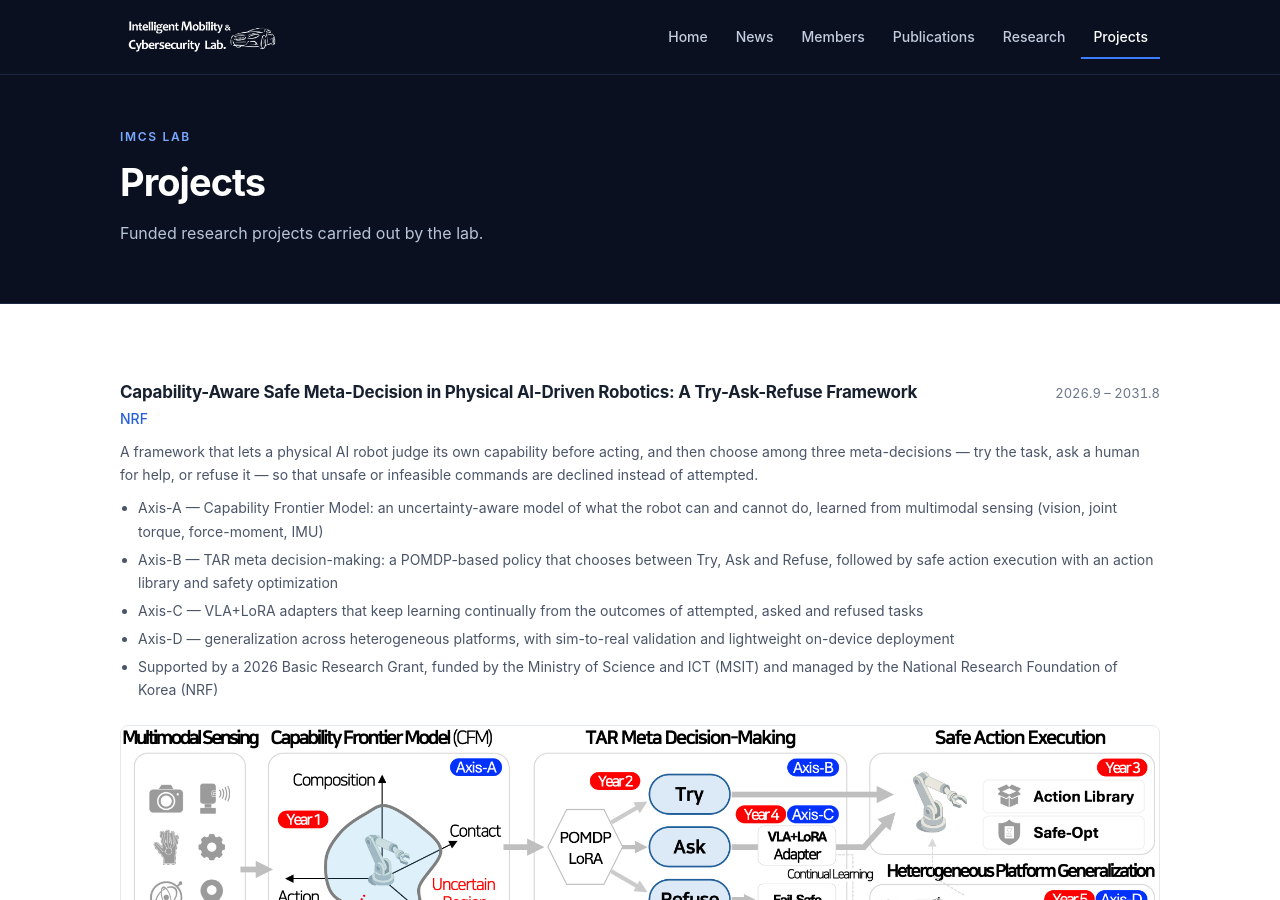
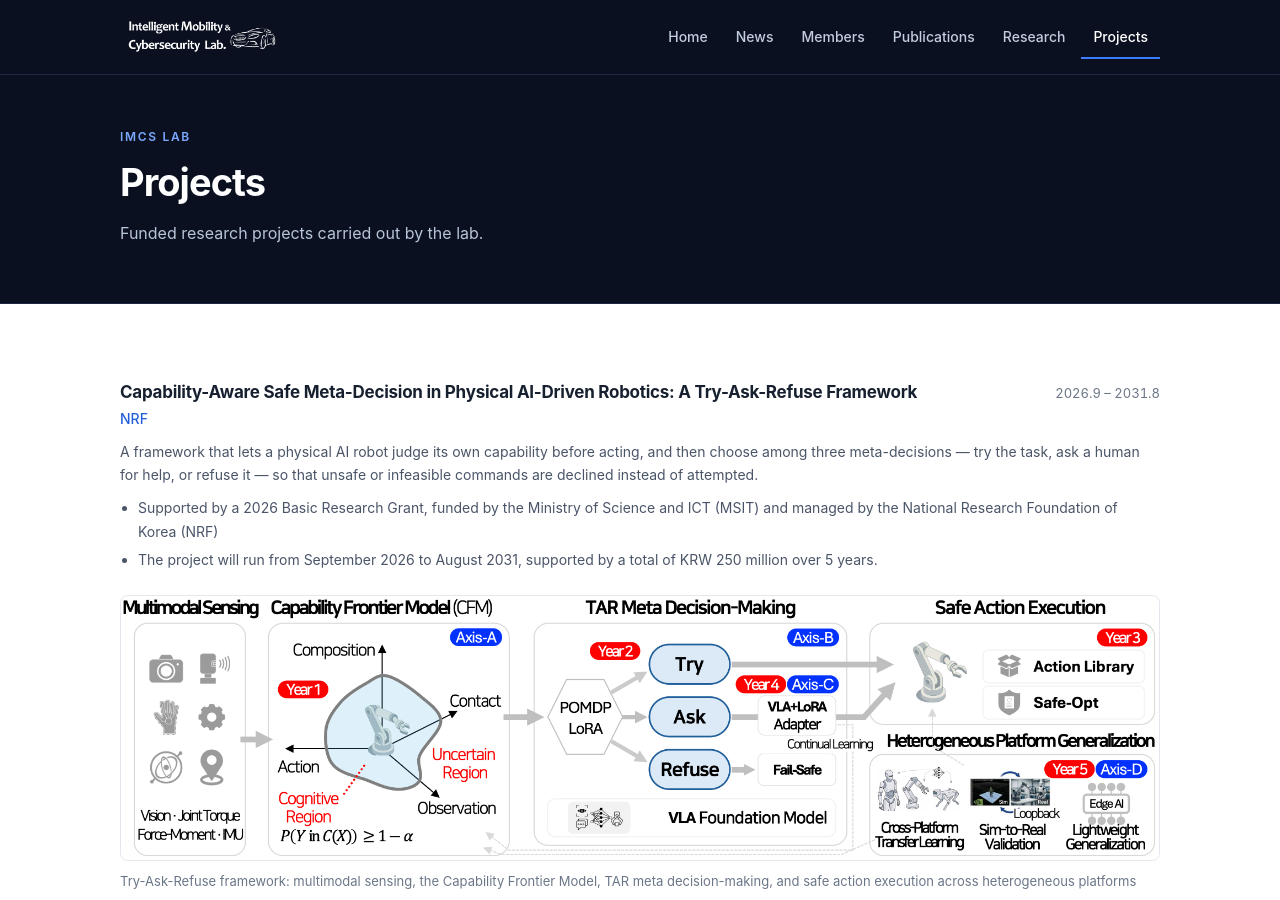
Before and after one commit to imcslab/imcslab.github.io, a Jekyll site: the page built from projects.html, in a window 1280 px wide and 900 px high. Built offline with Jekyll 4.4.1, drawn with Linux system fonts in a browser that asks for light colours.

Commit message:
Projects: drop the axis breakdown, state the term and budget
Co-Authored-By: Claude Opus 5 (1M context) <noreply@anthropic.com>

```diff
--- a/_data/projects.yml
+++ b/_data/projects.yml
@@ -22,11 +22,8 @@
     ask a human for help, or refuse it — so that unsafe or infeasible
     commands are declined instead of attempted.
   points:
-    - "Axis-A — Capability Frontier Model: an uncertainty-aware model of what the robot can and cannot do, learned from multimodal sensing (vision, joint torque, force-moment, IMU)"
-    - "Axis-B — TAR meta decision-making: a POMDP-based policy that chooses between Try, Ask and Refuse, followed by safe action execution with an action library and safety optimization"
-    - "Axis-C — VLA+LoRA adapters that keep learning continually from the outcomes of attempted, asked and refused tasks"
-    - "Axis-D — generalization across heterogeneous platforms, with sim-to-real validation and lightweight on-device deployment"
     - "Supported by a 2026 Basic Research Grant, funded by the Ministry of Science and ICT (MSIT) and managed by the National Research Foundation of Korea (NRF)"
+    - "The project will run from September 2026 to August 2031, supported by a total of KRW 250 million over 5 years."
   image: "/assets/uploads/2026_NRF_TAR_framework.png"
   caption: "Try-Ask-Refuse framework: multimodal sensing, the Capability Frontier Model, TAR meta decision-making, and safe action execution across heterogeneous platforms"
 
```
